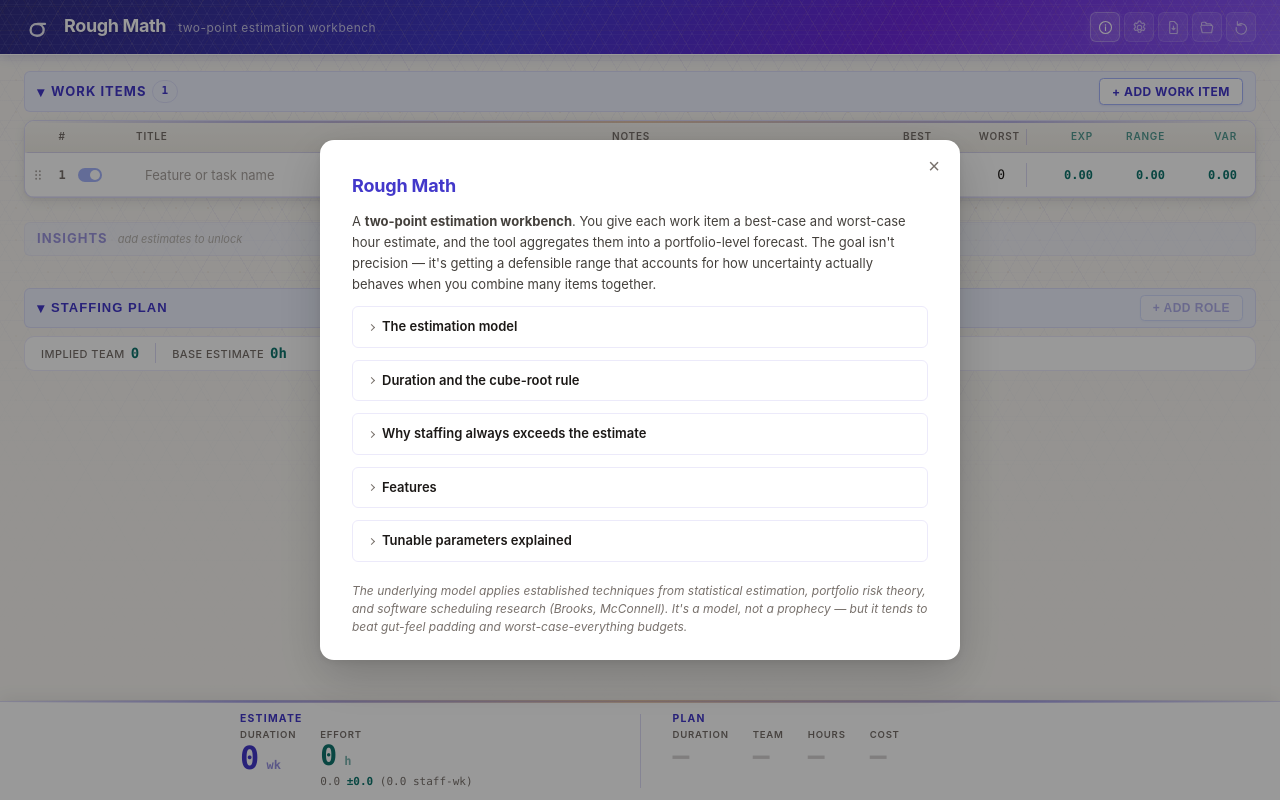
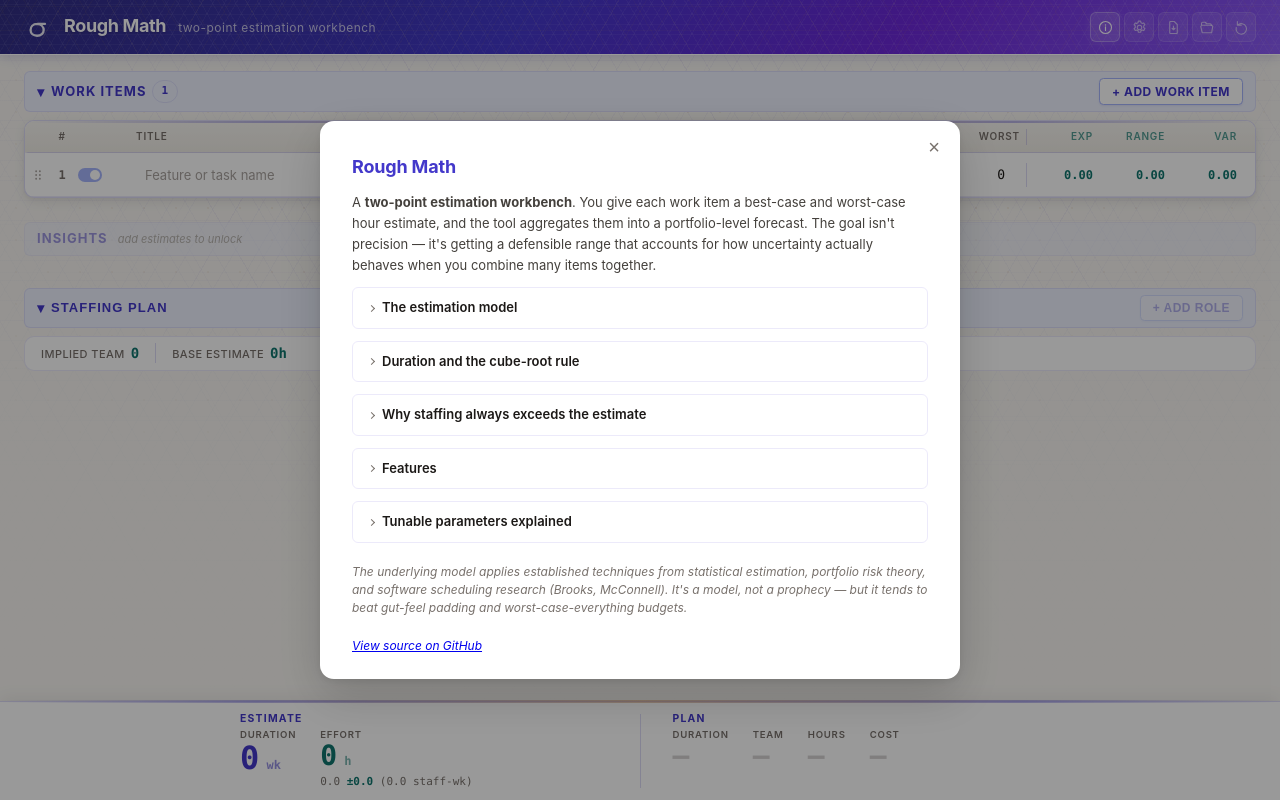
Before and after one commit to krsanford/InformedGuessing, a React (Vite) app: page / in a window 1280 px wide. Both pictures are taken after a click on the button 1105 px from the left and 27 px from the top of the page. Built offline with nearby package versions, Linux system fonts and the light colour scheme.

Commit message:
docs: update README and InfoPanel to include project link and additional footnote

```diff
--- a/src/components/InfoPanel.tsx
+++ b/src/components/InfoPanel.tsx
@@ -125,6 +125,9 @@
         <p className={styles.footnote}>
           The underlying model applies established techniques from statistical estimation, portfolio risk theory, and software scheduling research (Brooks, McConnell). It's a model, not a prophecy &mdash; but it tends to beat gut-feel padding and worst-case-everything budgets.
         </p>
+        <p className={styles.footnote}>
+          <a href="https://github.com/krsanford/InformedGuessing" target="_blank" rel="noopener noreferrer">View source on GitHub</a>
+        </p>
       </div>
     </div>
   )
```
Also changed, not shown: 1 other file (tests, documents, lock files or other folders).
